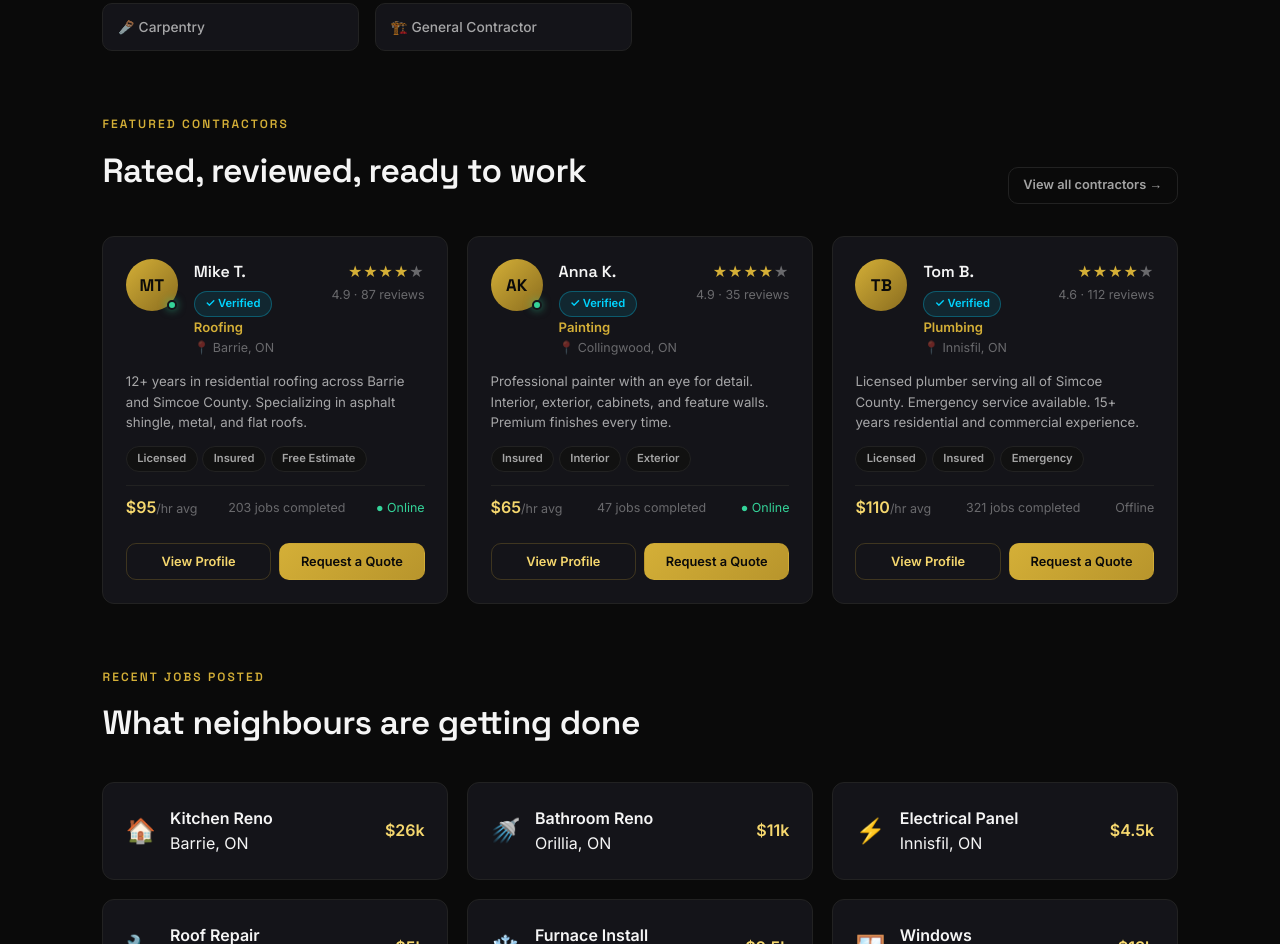
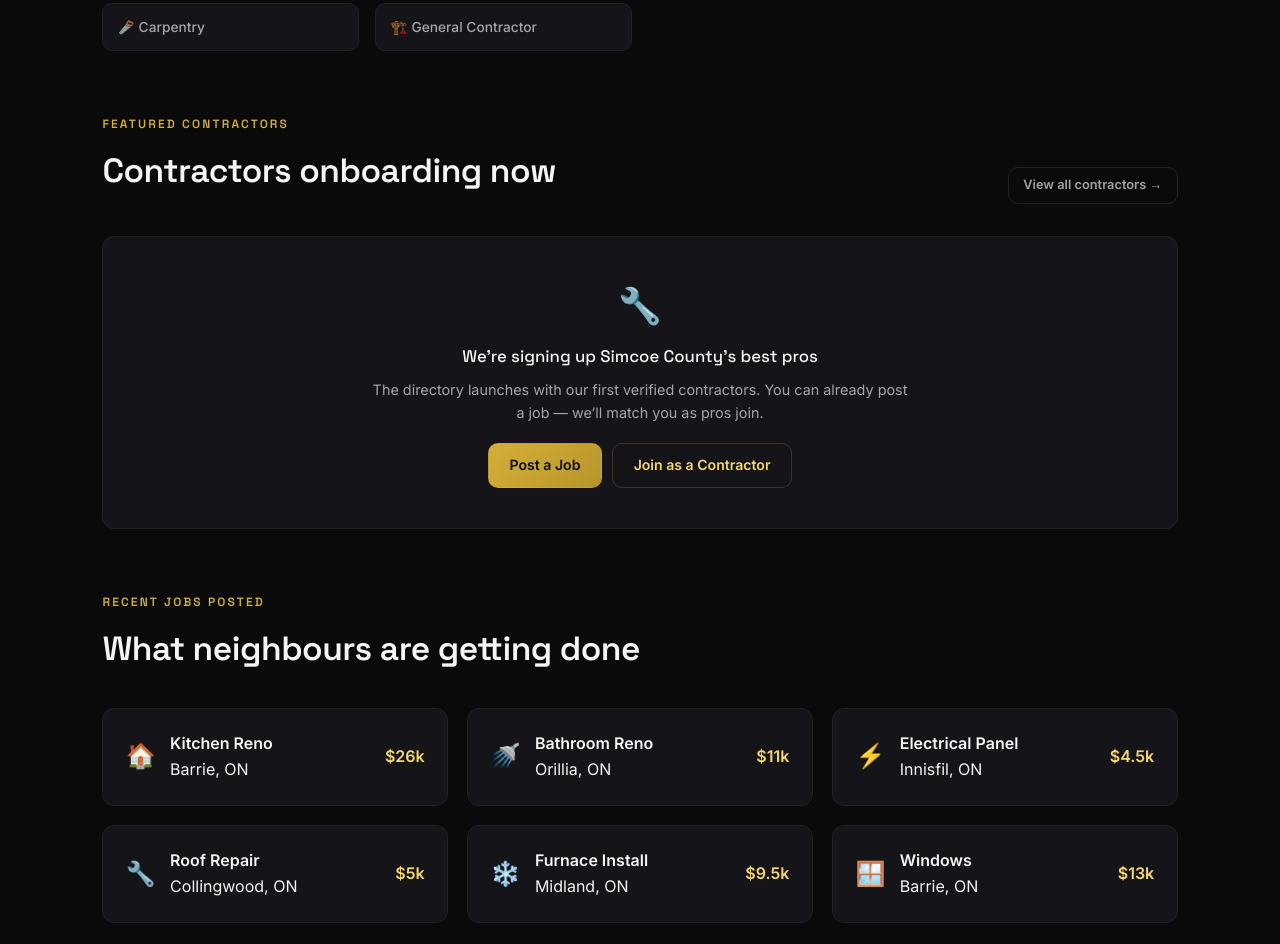
Before and after one commit to darrenethier991/LinX-API, a website: page linxservices-site/index.html in a window 1280 px wide. Shown: the part 1733-2677 px from the top of the page. Drawn offline with Linux system fonts and the light colour scheme.

Commit message:
Pull demo contractor listings: empty CONTRACTORS dataset, honest onboarding panels on homepage and directory

```diff
--- a/linxservices-site/index.html
+++ b/linxservices-site/index.html
@@ -273,10 +273,26 @@
       '<div class="card" style="grid-column:1/-1;color:var(--red);">⚠️ <strong>js/app.js failed to load.</strong> Deploy the full site folder (css/, js/, and all .html files) with the structure intact.</div>';
     throw new Error('[LinX:E-ASSET-404] js/app.js not loaded — CONTRACTORS unavailable. Verify /js/app.js exists at the deployed root.');
   }
-  // Featured contractors: top-rated three from the shared dataset
-  const featured = ['mike-t', 'anna-k', 'tom-b']
-    .map(id => CONTRACTORS.find(c => c.id === id));
-  document.getElementById('featured-grid').innerHTML = featured.map(contractorCard).join('');
+  // Featured contractors: top-rated three from the live dataset.
+  // Empty dataset → honest onboarding panel instead of fake listings.
+  const featuredGrid = document.getElementById('featured-grid');
+  if (!CONTRACTORS.length) {
+    featuredGrid.closest('section').querySelector('.section-title').textContent = 'Contractors onboarding now';
+    featuredGrid.style.display = 'block';
+    featuredGrid.innerHTML = `
+      <div class="card" style="text-align:center;padding:2.5rem 1.5rem;">
+        <div style="font-size:2.2rem;margin-bottom:.6rem;">🔧</div>
+        <div style="font-family:var(--font-head);font-size:1.05rem;margin-bottom:.5rem;">We&rsquo;re signing up Simcoe County&rsquo;s best pros</div>
+        <p style="color:var(--white-60);font-size:.9rem;max-width:34rem;margin:0 auto 1.2rem;">The directory launches with our first verified contractors. You can already post a job — we&rsquo;ll match you as pros join.</p>
+        <div style="display:flex;gap:.6rem;justify-content:center;flex-wrap:wrap;">
+          <a href="post-job.html" class="btn btn--gold">Post a Job</a>
+          <a href="pricing.html" class="btn btn--outline">Join as a Contractor</a>
+        </div>
+      </div>`;
+  } else {
+    const featured = [...CONTRACTORS].sort((a, b) => b.rating - a.rating).slice(0, 3);
+    featuredGrid.innerHTML = featured.map(contractorCard).join('');
+  }
 </script>
 </body>
 </html>
--- a/linxservices-site/js/app.js
+++ b/linxservices-site/js/app.js
@@ -2,20 +2,12 @@
    LinX — linxservices.ca · Shared JS (app.js)
    Contractor data is the single source of truth here, used by
    find-contractors.html and contractor-profile.html.
-   Demo dataset carried over from the LinX app mockups — replace
-   with a live API call when the backend endpoint is ready.
+   The demo dataset was removed — no fake listings or reviews.
+   When real contractor data is available, populate this array
+   from the live API instead of hardcoding entries here.
    ============================================================ */
 
-const CONTRACTORS = [
-  { id: 'mike-t',   name: 'Mike T.',   initials: 'MT', trade: 'Roofing',            city: 'Barrie',      rating: 4.9, reviews: 87,  rate: 95,  tags: ['Licensed', 'Insured', 'Free Estimate'],  bio: '12+ years in residential roofing across Barrie and Simcoe County. Specializing in asphalt shingle, metal, and flat roofs.', online: true,  jobs: 203, verified: true, since: 2022, resp: '1–2 hours',  area: ['Barrie', 'Innisfil', 'Orillia', 'Angus', 'Collingwood'] },
-  { id: 'carlos-r', name: 'Carlos R.', initials: 'CR', trade: 'Landscaping',        city: 'Orillia',     rating: 4.7, reviews: 63,  rate: 75,  tags: ['Insured', 'Free Estimate'],              bio: 'Award-winning landscape designer with 8 years of experience creating beautiful outdoor spaces in Simcoe County.',          online: true,  jobs: 94,  verified: true, since: 2023, resp: '2–4 hours',  area: ['Orillia', 'Barrie', 'Midland'] },
-  { id: 'jake-w',   name: 'Jake W.',   initials: 'JW', trade: 'Carpentry',          city: 'Barrie',      rating: 4.8, reviews: 44,  rate: 85,  tags: ['Licensed', 'Insured'],                   bio: 'Custom carpentry and fencing specialist. Decks, fences, framing, and finishing work done right the first time.',           online: false, jobs: 78,  verified: true, since: 2023, resp: 'Same day',   area: ['Barrie', 'Innisfil', 'Angus'] },
-  { id: 'tom-b',    name: 'Tom B.',    initials: 'TB', trade: 'Plumbing',           city: 'Innisfil',    rating: 4.6, reviews: 112, rate: 110, tags: ['Licensed', 'Insured', 'Emergency'],      bio: 'Licensed plumber serving all of Simcoe County. Emergency service available. 15+ years residential and commercial experience.', online: false, jobs: 321, verified: true, since: 2022, resp: '< 1 hour',   area: ['Innisfil', 'Barrie', 'Alcona', 'All of Simcoe Co.'] },
-  { id: 'anna-k',   name: 'Anna K.',   initials: 'AK', trade: 'Painting',           city: 'Collingwood', rating: 4.9, reviews: 35,  rate: 65,  tags: ['Insured', 'Interior', 'Exterior'],       bio: 'Professional painter with an eye for detail. Interior, exterior, cabinets, and feature walls. Premium finishes every time.',   online: true,  jobs: 47,  verified: true, since: 2024, resp: '2–4 hours',  area: ['Collingwood', 'Wasaga Beach', 'Barrie'] },
-  { id: 'derek-m',  name: 'Derek M.',  initials: 'DM', trade: 'Electrical',         city: 'Barrie',      rating: 4.8, reviews: 58,  rate: 120, tags: ['Licensed', 'Insured', '24/7'],           bio: 'Certified master electrician for residential and commercial projects. Panel upgrades, EV chargers, renovations.',           online: false, jobs: 188, verified: true, since: 2022, resp: '1–2 hours',  area: ['Barrie', 'Innisfil', 'Orillia'] },
-  { id: 'pat-l',    name: 'Pat L.',    initials: 'PL', trade: 'HVAC',               city: 'Midland',     rating: 4.5, reviews: 29,  rate: 100, tags: ['Certified', 'Insured', 'All Brands'],    bio: 'HVAC technician covering heating, cooling, and ventilation. Installs, repairs, and annual tune-ups.',                       online: false, jobs: 52,  verified: true, since: 2024, resp: 'Same day',   area: ['Midland', 'Orillia', 'Penetanguishene'] },
-  { id: 'kevin-s',  name: 'Kevin S.',  initials: 'KS', trade: 'General Contractor', city: 'Barrie',      rating: 4.7, reviews: 74,  rate: 80,  tags: ['Licensed', 'Full Reno', 'Insured'],      bio: 'Full-service general contractor handling kitchens, bathrooms, basements, and additions. Turnkey renovations done right.',   online: true,  jobs: 142, verified: true, since: 2022, resp: '1–2 hours',  area: ['Barrie', 'Innisfil', 'All of Simcoe Co.'] },
-];
+const CONTRACTORS = [];
 
 const TRADES = ['Plumbing', 'Roofing', 'Electrical', 'HVAC', 'Landscaping', 'Painting', 'Flooring', 'Masonry', 'Carpentry', 'General Contractor'];
 const CITIES = ['Barrie', 'Orillia', 'Midland', 'Collingwood', 'Innisfil'];
```
Also changed, not shown: linxservices-site/find-contractors.html (+2 -2 lines).
